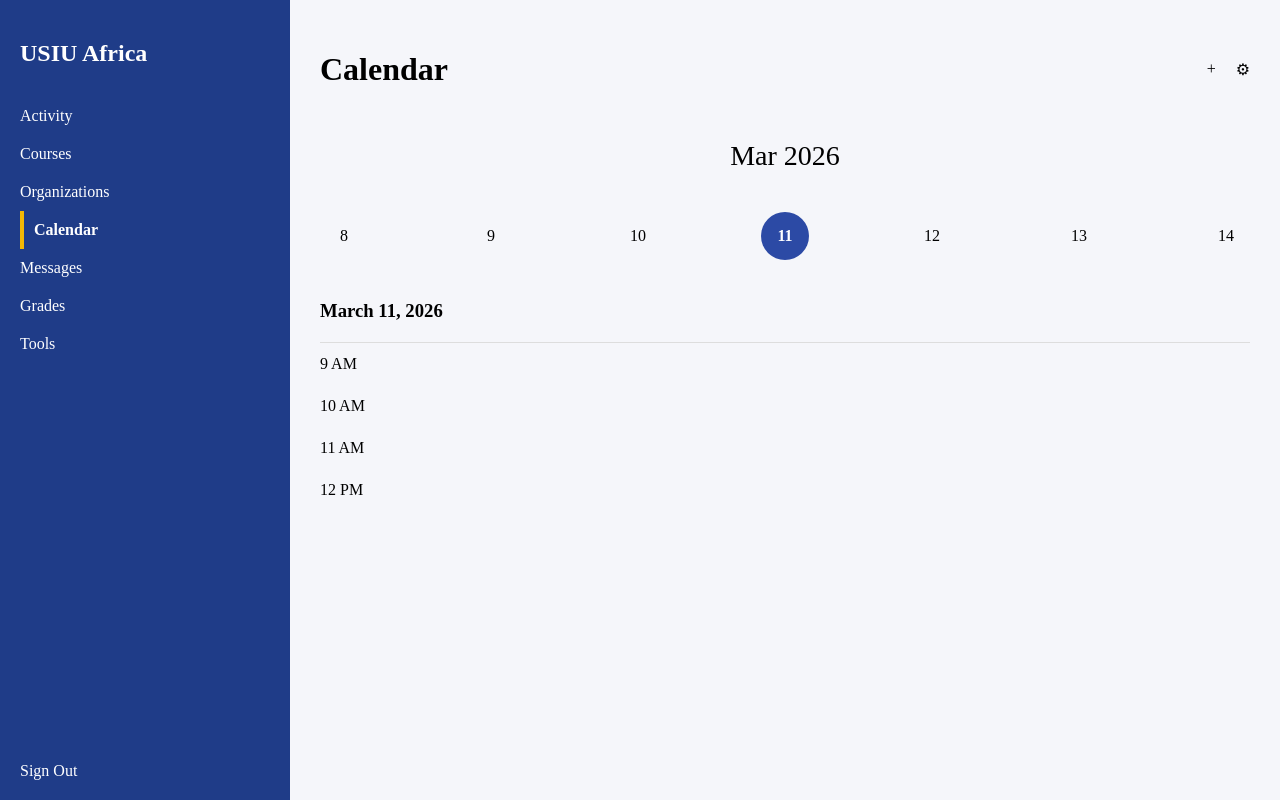
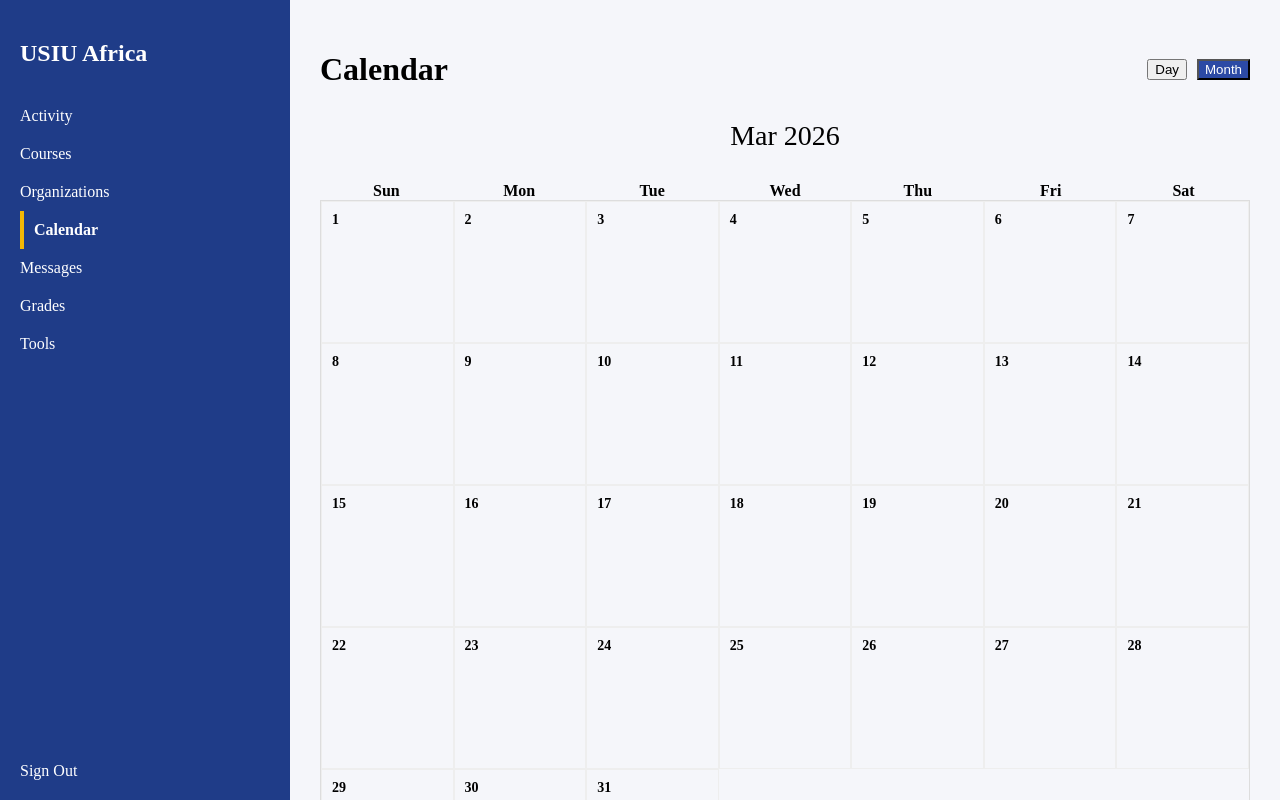
Before and after one commit to markchweya/lms, a React (Vite) app: page /calendar in a window 1280 px wide. Built offline with nearby package versions, Linux system fonts and the light colour scheme.

Commit message:
Update CalendarPage.tsx

```diff
--- a/src/pages/CalendarPage.tsx
+++ b/src/pages/CalendarPage.tsx
@@ -1,11 +1,11 @@
-import React from 'react';
-import { useNavigate } from 'react-router-dom';
+import React from 'react'
+import { useNavigate } from 'react-router-dom'
 
 const layout: React.CSSProperties = {
   display: 'flex',
   height: '100vh',
   width: '100%'
-};
+}
 
 const sidebar: React.CSSProperties = {
   width: '250px',
@@ -14,59 +14,56 @@ const sidebar: React.CSSProperties = {
   padding: '20px',
   display: 'flex',
   flexDirection: 'column'
-};
+}
 
 const sidebarItem: React.CSSProperties = {
   padding: '10px 0',
   cursor: 'pointer'
-};
+}
 
 const activeItem: React.CSSProperties = {
   ...sidebarItem,
   borderLeft: '4px solid #F2B705',
   paddingLeft: '10px',
   fontWeight: 600
-};
+}
 
 const content: React.CSSProperties = {
   flex: 1,
   background: '#F5F6FA',
-  padding: '30px'
-};
+  padding: '30px',
+  overflowY: 'auto'
+}
+
+const grid: React.CSSProperties = {
+  display: 'grid',
+  gridTemplateColumns: 'repeat(7, 1fr)',
+  border: '1px solid #ddd'
+}
+
+const cell: React.CSSProperties = {
+  minHeight: '120px',
+  border: '1px solid #eee',
+  padding: '10px',
+  fontSize: '14px'
+}
 
 const headerRow: React.CSSProperties = {
-  display: 'flex',
-  justifyContent: 'space-between',
-  alignItems: 'center'
-};
-
-const weekRow: React.CSSProperties = {
-  display: 'flex',
-  justifyContent: 'space-between',
-  marginTop: '40px',
-  alignItems: 'center'
-};
-
-const day: React.CSSProperties = {
-  width: '48px',
-  height: '48px',
-  display: 'flex',
-  alignItems: 'center',
-  justifyContent: 'center',
-  borderRadius: '50%',
-  cursor: 'pointer'
-};
-
-const activeDay: React.CSSProperties = {
-  ...day,
-  background: '#2C4AA5',
-  color: '#fff',
-  fontWeight: 600
-};
+  display: 'grid',
+  gridTemplateColumns: 'repeat(7,1fr)',
+  marginTop: '30px',
+  fontWeight: 600,
+  textAlign: 'center'
+}
 
 const CalendarPage: React.FC = () => {
-  const navigate = useNavigate();
-  const days = [8,9,10,11,12,13,14];
+  const navigate = useNavigate()
+
+  const days = ['Sun','Mon','Tue','Wed','Thu','Fri','Sat']
+
+  const dates = Array.from({length: 31}, (_,i)=>i+1)
+
+  const blanks = new Array(0).fill(null)
 
   return (
     <div style={layout}>
@@ -75,7 +72,7 @@ const CalendarPage: React.FC = () => {
         <h2 style={{marginBottom:'30px'}}>USIU Africa</h2>
 
         <div style={sidebarItem}>Activity</div>
-        <div style={sidebarItem} onClick={() => navigate('/dashboard/student')}>Courses</div>
+        <div style={sidebarItem} onClick={()=>navigate('/dashboard/student')}>Courses</div>
         <div style={sidebarItem}>Organizations</div>
         <div style={activeItem}>Calendar</div>
         <div style={sidebarItem}>Messages</div>
@@ -87,40 +84,40 @@ const CalendarPage: React.FC = () => {
 
       <div style={content}>
 
-        <div style={headerRow}>
+        <div style={{display:'flex',justifyContent:'space-between',alignItems:'center'}}>
           <h1>Calendar</h1>
-          <div style={{display:'flex',gap:'20px'}}>
-            <div>+</div>
-            <div>⚙</div>
+          <div style={{display:'flex',gap:'10px'}}>
+            <button>Day</button>
+            <button style={{background:'#2C4AA5',color:'#fff'}}>Month</button>
           </div>
         </div>
 
-        <div style={{marginTop:'30px',textAlign:'center',fontSize:'28px'}}>
+        <div style={{textAlign:'center',fontSize:'28px',marginTop:'10px'}}>
           Mar 2026
         </div>
 
-        <div style={weekRow}>
-          {days.map(d => (
-            <div key={d} style={d===11 ? activeDay : day}>{d}</div>
-          ))}
+        <div style={headerRow}>
+          {days.map(d=> <div key={d}>{d}</div>)}
         </div>
 
-        <div style={{marginTop:'40px'}}>
-          <h3>March 11, 2026</h3>
+        <div style={grid}>
 
-          <div style={{marginTop:'20px',borderTop:'1px solid #ddd'}}>
-            <div style={{padding:'12px 0'}}>9 AM</div>
-            <div style={{padding:'12px 0'}}>10 AM</div>
-            <div style={{padding:'12px 0'}}>11 AM</div>
-            <div style={{padding:'12px 0'}}>12 PM</div>
-          </div>
+          {blanks.map((_,i)=>(
+            <div key={'b'+i} style={cell}></div>
+          ))}
+
+          {dates.map(d=> (
+            <div key={d} style={cell}>
+              <div style={{fontWeight:600}}>{d}</div>
+            </div>
+          ))}
 
         </div>
 
       </div>
 
     </div>
-  );
-};
+  )
+}
 
-export default CalendarPage;
+export default CalendarPage
```
